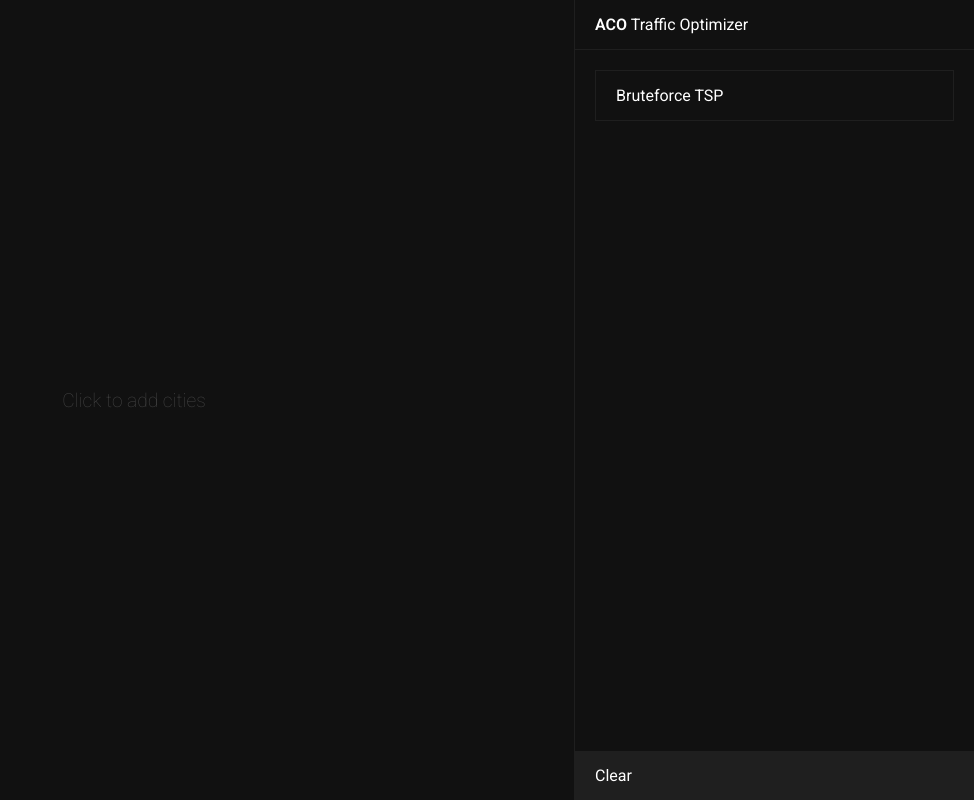
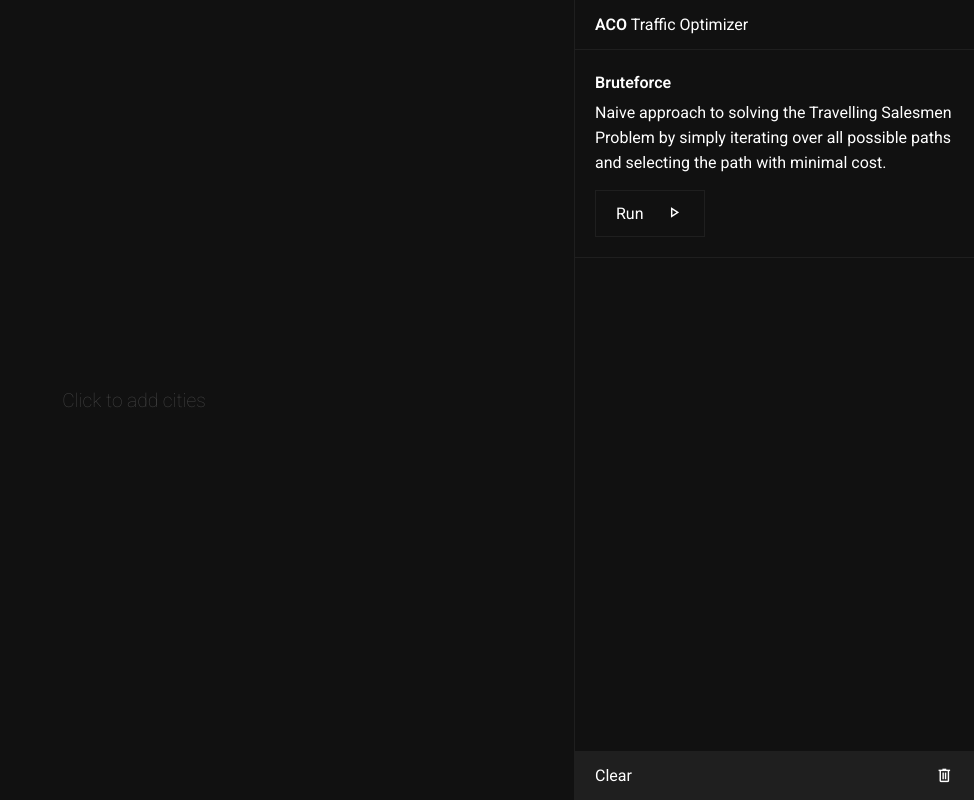
Before and after one commit to phlhg/traffic-sim, a website built with webpack: page public/index.html in a window 1280 px wide. Shown: the whole page, without its empty margins (306-1280 px from the left). Built offline with nearby package versions, Linux system fonts and the light colour scheme.

Commit message:
Add method UI

```diff
--- a/public/css/main.css
+++ b/public/css/main.css
@@ -3,6 +3,7 @@ html, body { color: #fff; background: #111; font-family: 'Roboto', sans-serif; p
 body { overflow-x: hidden; }
 
 .map > .notice,
+.controls .clear-button,
 .controls .button {
     transition: all 200ms ease-in-out;
 }
@@ -50,7 +51,7 @@ body { overflow-x: hidden; }
     height: 100%;
     min-width: 400px;
     border-left: 1px solid #1f1f1f;
-    padding: 70px 20px 20px 20px;
+    padding: 50px 0 0 0;
     background: #111;
 }
 
@@ -64,57 +65,107 @@ body { overflow-x: hidden; }
     border-bottom: 1px solid #1f1f1f;
 }
 
+.controls > .content {
+    position: absolute;
+    top: 50px;
+    left: 0;
+    width: 100%;
+    height: calc(100% - 50px - 50px);
+    overflow-y: auto;
+    overflow-x: hidden;
+}
+
+.controls .method {
+    position: relative;
+    padding: 20px;
+    border-bottom: 1px solid #1f1f1f;
+    line-height: 25px;
+}
+
+.controls .method strong:first-of-type {
+    display: block;
+    margin-bottom: 5px;
+}
+
+.controls .method .description {
+    display: block;
+    position: relative;
+}
+
 .controls .button {
     position: relative;
-    width: 100%;
-    padding: 15px 20px;
+    display: inline-block;
+    padding: 10px 60px 10px 20px;
     text-align: left;
     border: 1px solid #1f1f1f;
     cursor: pointer;
-    margin-bottom: 10px;
+    margin-top: 15px;
     background: #111;
 }
 
-.controls .button:hover{
-    width: 100%;
-    background: #1f1f1f;
+.controls .button.running,
+.controls .button:hover {
+    background: #008106;
+}
+
+
+.controls .button::before,
+.controls .button::after {
+    font-family: 'Material Symbols Outlined';
+    position: absolute;
+    top: 12px;
+    right: 20px;
+    line-height: 20px;
+    font-size: 1.2em;
 }
 
 .controls .button::after {
-    content: 'sync';
+    content: 'autorenew';
+    opacity: 0;
+}
+
+.controls .button::before {
+    content: 'play_arrow';
+    opacity: 1;
+}
+
+.controls .button.running::after {
+    opacity: 1;
+    animation: rotation 2000ms linear 0ms infinite forwards;
+}
+
+.controls .button.running::before {
+    opacity: 0;
+}
+
+@keyframes rotation {
+    0% { transform: rotateZ(0deg); }
+    100% { transform: rotateZ(360deg); }
+}
+
+.controls .clear-button {
+    position: absolute;
+    display: block;
+    bottom: 0;
+    left: 0;
+    width: 100%;
+    background: #1f1f1f;
+    margin: 0;
+    padding: 15px 20px;
+    text-align: left;
+    cursor: pointer;
+}
+
+.controls .clear-button::after {
+    content: 'delete';
     font-family: 'Material Symbols Outlined';
     position: absolute;
     top: 15px;
     right: 20px;
     line-height: 20px;
     font-size: 1.2em;
-    opacity: 0;
 }
 
-.controls .button.running {
-    border-right-color: #008106;
-}
-
-.controls .button.running::after{
-    opacity: 1;
-    animation: rotation 2000ms linear 0ms infinite forwards;
-}
-
-@keyframes rotation {
-    0% { transform: rotateZ(0deg); }
-    100% { transform: rotateZ(-360deg); }
-}
-
-.controls .button.clear {
-    position: absolute;
-    bottom: 0;
-    left: 0;
-    border: none;
-    background: #1f1f1f;
-    color: #fff;
-    margin: 0;
-}
-
-.controls .button.clear:hover {
+.controls .clear-button:hover {
     background: #c00;
 }
--- a/public/index.html
+++ b/public/index.html
@@ -3,6 +3,7 @@
     <head>
         <title>ACO Traffic Optimizer</title>
         <meta charset="utf-8">
+        <meta name="viewport" content="width=device-width, height=device-height, initial-scale=1, user-scalable=1, minimum-scale=1, maximum-scale=1">
         <link href="https://fonts.googleapis.com/css2?family=Roboto:wght@100;400;600&display=swap" rel="stylesheet">
         <link rel="stylesheet" href="https://fonts.googleapis.com/css2?family=Material+Symbols+Outlined:opsz,wght,FILL,GRAD@48,400,0,0" />
         <link href="css/main.css" rel="stylesheet" type="text/css">
@@ -10,16 +11,24 @@
         <script src="js/main.js"></script>
     </head>
     <body>
-        <div class="map">
+        <section class="map">
             <svg viewBox="0 0 1000 1000" ></svg>
             <span class="notice">Click to add cities</span>
-        </div>
-        <div class="controls">
+        </section>
+        <section class="controls">
             <header>
                 <strong>ACO</strong> Traffic Optimizer
             </header>
-            <div class="button" id="brute">Bruteforce TSP</div>
-            <div class="button clear" id="clear">Clear</div>
-        </div>
+            <div class="content">
+                <div class="method">
+                    <strong>Bruteforce</strong>
+                    <span class="description">
+                        Naive approach to solving the Travelling Salesmen Problem by simply iterating over all possible paths and selecting the path with minimal cost.
+                    </span>
+                    <div class="button" id="brute">Run</div>
+                </div>
+            </div>
+            <div class="clear-button" id="clear">Clear</div>
+        </section>
     </body>
 </html>
```
